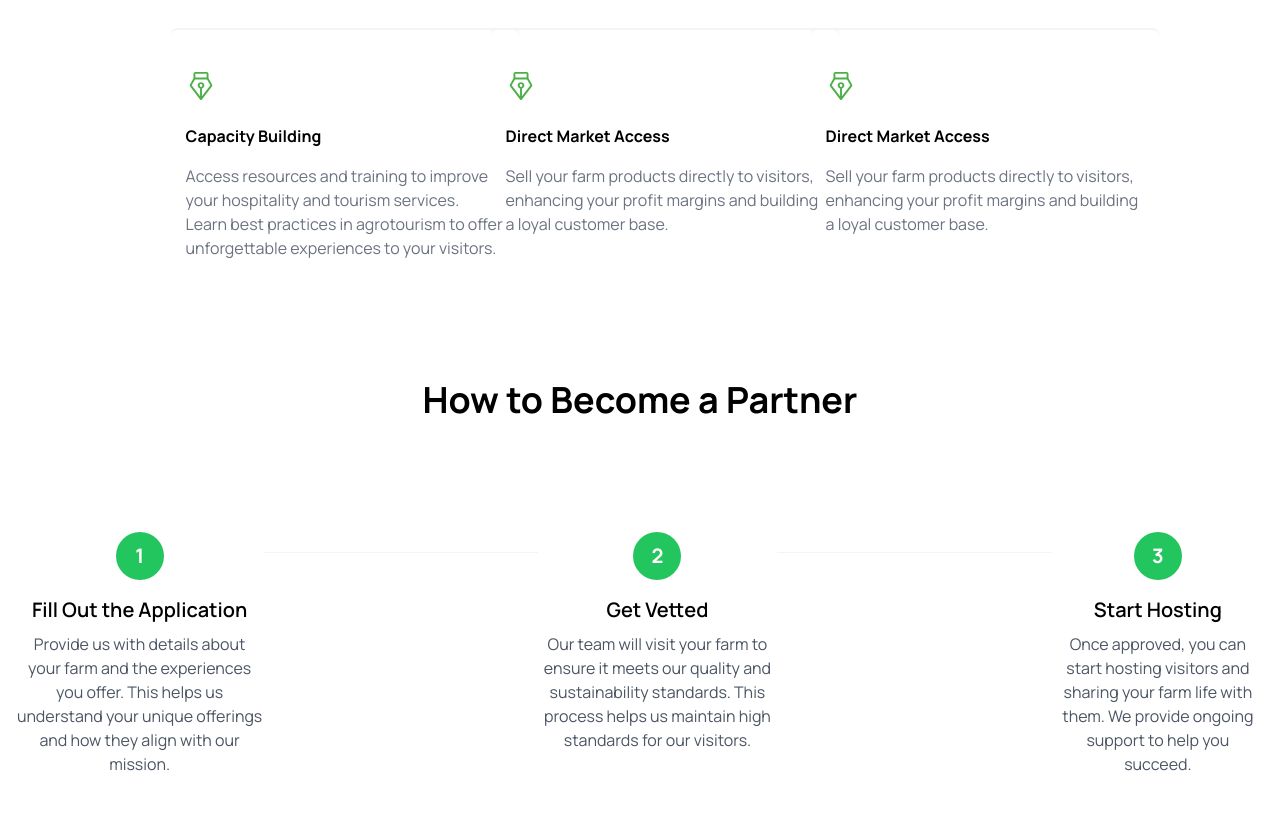
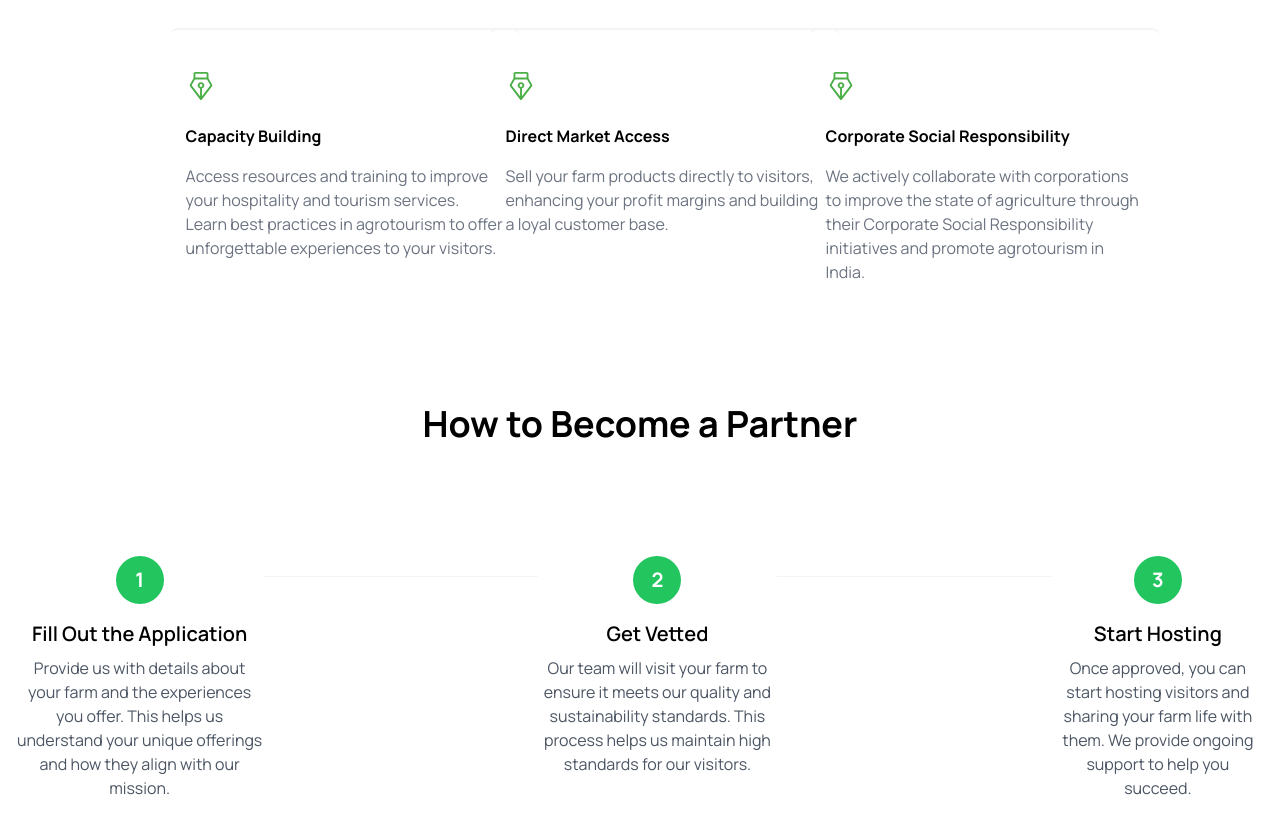
Before and after one commit to celestialeo/thesoilstory, a React (Vite) app: page /partner-with-us in a window 1280 px wide. Shown: the part 1300-2134 px from the top of the page. Built offline with nearby package versions, Linux system fonts and the light colour scheme.

Commit message:
partner with us fix

```diff
--- a/src/components/JoinUs/Joinus.jsx
+++ b/src/components/JoinUs/Joinus.jsx
@@ -40,9 +40,9 @@ function Joinus() {
       transition: 1,
     },
     {
-      title: "Direct Market Access",
+      title: "Corporate Social Responsibility",
       description:
-        "Sell your farm products directly to visitors, enhancing your profit margins and building a loyal customer base.",
+        "We actively collaborate with corporations to improve the state of agriculture through their Corporate Social Responsibility initiatives and promote agrotourism in India.",
       transition: 1.2,
     },
   ];
```
Also changed, not shown: src/components/Header/Header.jsx (line endings or trailing spaces).
